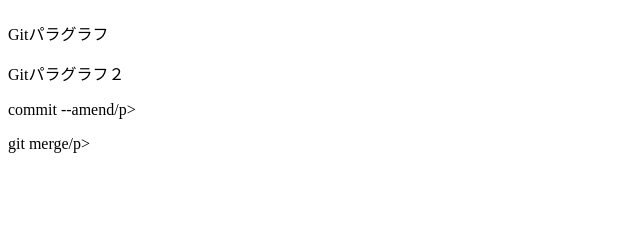
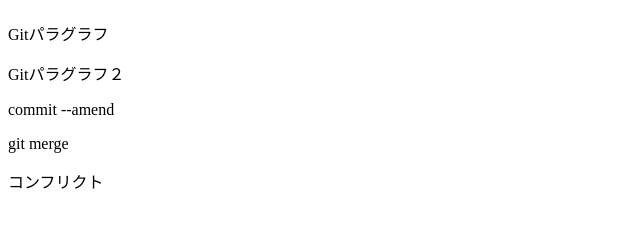
Before and after one commit to iwbc-mzk/git_tutorial, a plain HTML site: page index.html in a window 1280 px wide. Shown: the part 54-282 px from the top of the page, without its empty margins (0-640 px from the left). Drawn offline with Linux system fonts and the light colour scheme.

Commit message:
conflict

```diff
--- a/index.html
+++ b/index.html
@@ -1,5 +1,6 @@
 <h1>Gitチュートリアル</h1>
 <p>Gitパラグラフ</p>
 <p>Gitパラグラフ２</p>
-<p>commit --amend/p>
-<p>git merge/p>
+<p>commit --amend</p>
+<p>git merge</p>
+<p>コンフリクト</p>
```
